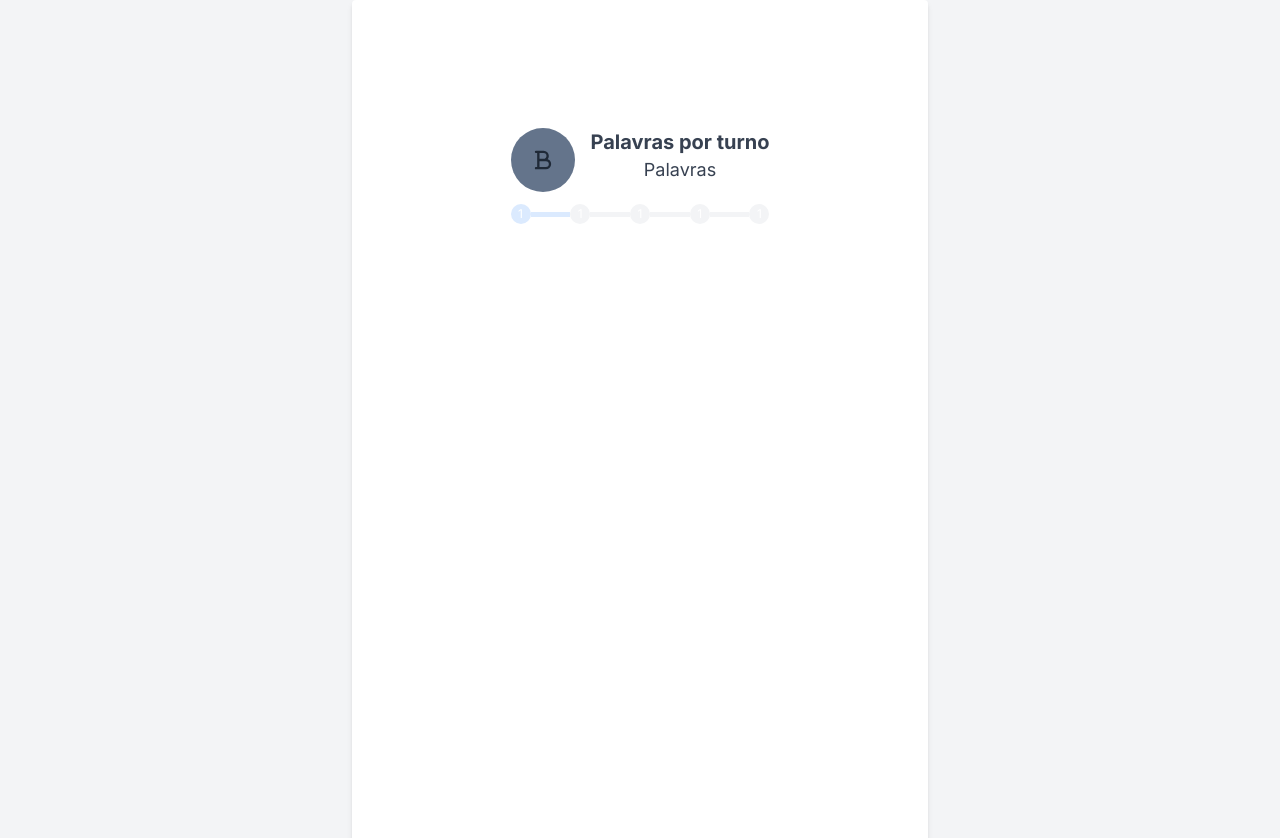
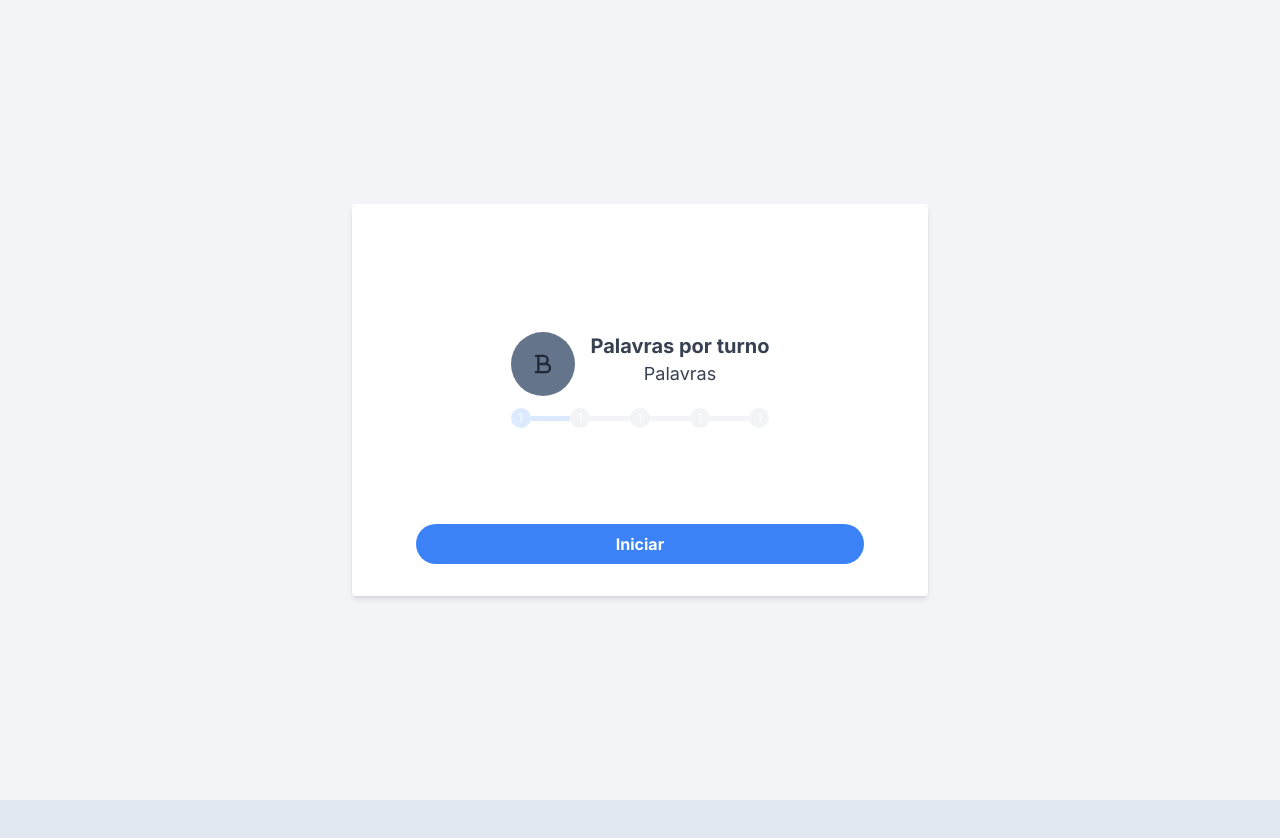
Before and after one commit to L1NDS0N/secretkey, a Next.js app: page /new-game in a window 1280 px wide. Shown: the top 838 px of the page. After the commit the page ends 800 px from the top, so only its background shows below. Built offline with nearby package versions, Linux system fonts and the light colour scheme.

Commit message:
refact: component button

```diff
--- a/src/app/new-game/page.tsx
+++ b/src/app/new-game/page.tsx
@@ -1,6 +1,8 @@
+import XButton from "../../components/XButton";
 export default function NewGamePage() {
   return (
-    <main className="flex min-h-screen flex-col items-center justify-between p-24">
+    <>
+      <section className="flex flex-col items-center justify-between p-24">
         <div className="flex flex-col ">
           <div className="flex flex-row">
             <div className="flex h-16 w-16 items-center justify-center rounded-full bg-slate-500">
@@ -53,6 +55,9 @@ export default function NewGamePage() {
             </li>
           </ol>
         </div>
-    </main>
+      </section>
+
+      <XButton>Iniciar</XButton>
+    </>
   );
 }
--- a/src/app/welcome/page.tsx
+++ b/src/app/welcome/page.tsx
@@ -1,5 +1,6 @@
 "use client";
 
+import XButton from "@/components/XButton";
 import { useRouter } from "next/navigation";
 import guessWhatImg from "../../assets/guess-what.png";
 export default function WelcomePage() {
@@ -16,12 +17,12 @@ export default function WelcomePage() {
       <p className="mb-6 text-lg">
         Tente adivinhar a palavra oculta e divirta-se.
       </p>
-      <button
+      <XButton
         onClick={() => router.push("/new-game")}
         className="w-full max-w-md rounded-full bg-blue-500 px-4 py-2 font-bold text-white hover:bg-blue-400"
       >
         Novo Jogo
-      </button>
+      </XButton>
     </>
   );
 }
```
Lines whose indentation alone changed are shown as unchanged.
